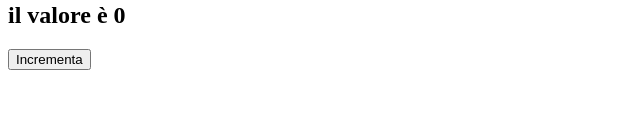
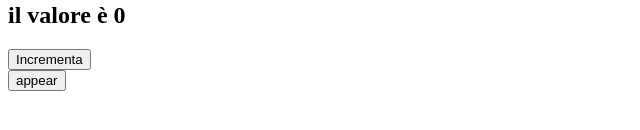
Before and after one commit to Aledevel/react, a React (Vite) app in the folder esercitazione 3/esercitazione/: page / in a window 1280 px wide. Shown: the part 500-630 px from the top of the page, without its empty margins (0-640 px from the left). Built offline with nearby package versions, Linux system fonts and the light colour scheme.

Commit message:
esercitazione live

```diff
--- a/esercitazione 3/esercitazione/src/App.jsx
+++ b/esercitazione 3/esercitazione/src/App.jsx
@@ -2,13 +2,16 @@ import { Header } from "./Header"
 import { Image } from "./Image"
 import { Footer } from "./Footer"
 import { Counter } from "./Counter"
+import { Visibility } from "./Visibility"
+
 export function App(){
     return(
         <div>
           <Header/>
-          <Image src="https://upload.wikimedia.org/wikipedia/commons/9/96/Google_web_search.png"  />
-          <Footer/>
-          <Counter />
+           <Image src="https://upload.wikimedia.org/wikipedia/commons/9/96/Google_web_search.png"  />
+           <Footer/>
+           <Counter />
+          <Visibility />
         </div>
     )
 }
--- /dev/null
+++ b/esercitazione 3/esercitazione/src/Visibility.jsx
@@ -0,0 +1,18 @@
+import { useState } from "react";
+
+export function Visibility(){
+const  [niente, appari] = useState(false)
+
+
+    function handleAppear(){
+        appari ((a)=> !a)
+
+    }
+
+    return(
+        <div>
+       {niente && <h1>Buuuu</h1>}
+         <button onClick={handleAppear}>appear</button>
+        </div>
+    )
+    }
```
